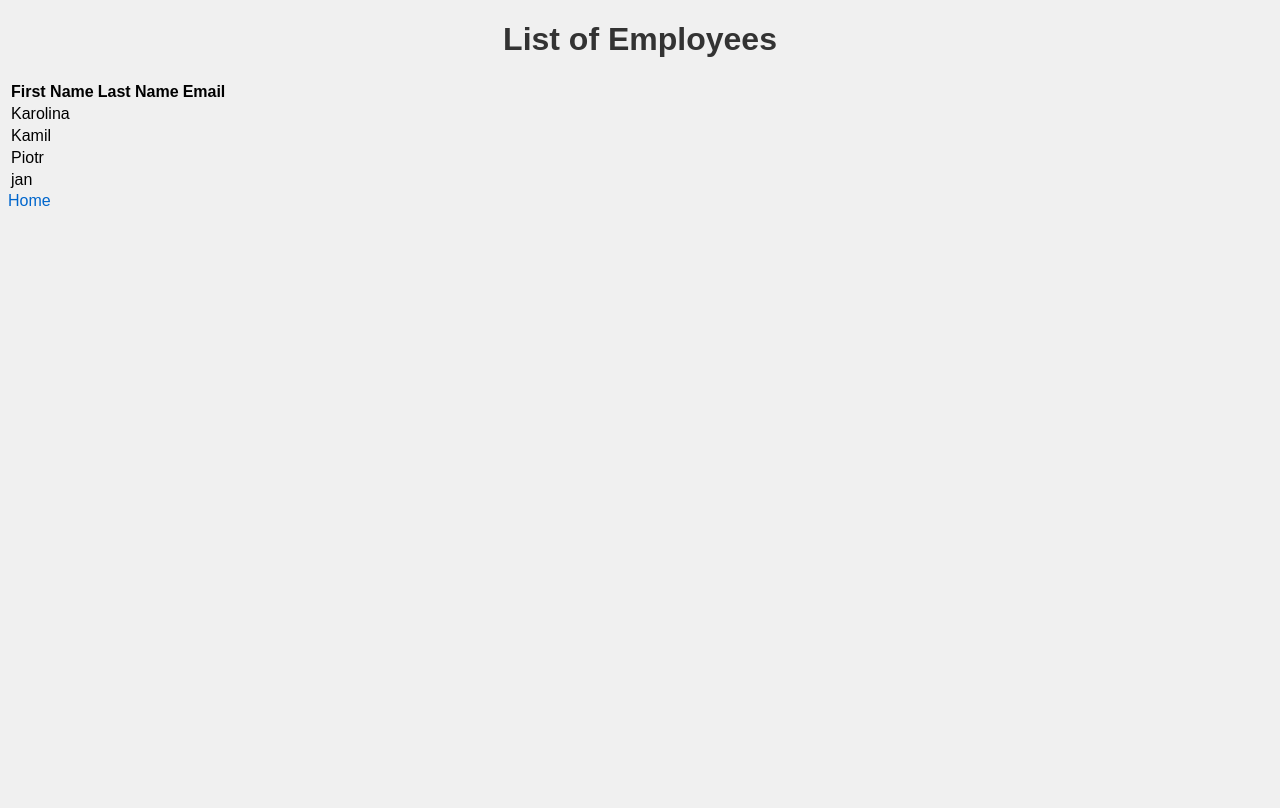
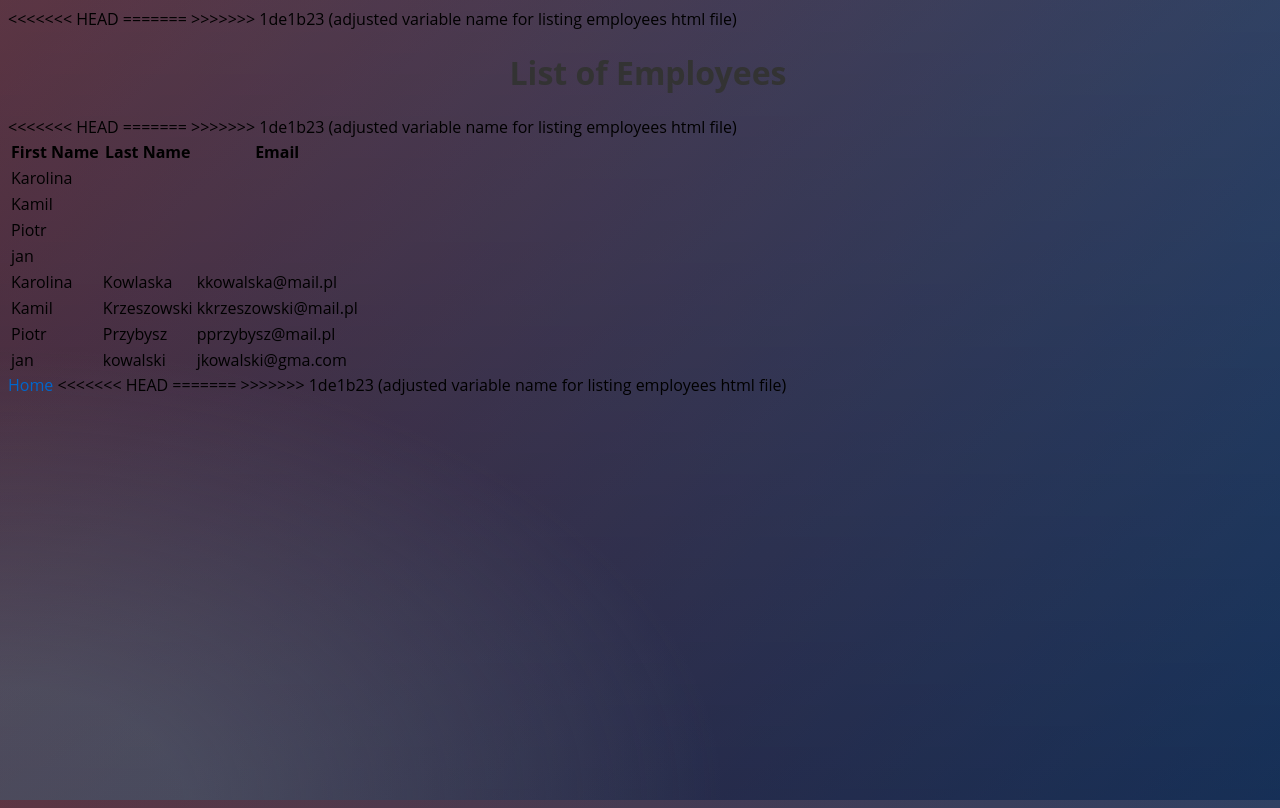
Before and after one commit to haszpe/Med_DB, a Django app: page /list_employee/ in a window 1280 px wide. Before the commit the page ends 206 px from the top, so only its background shows below. Run offline with Django 4.2, Linux system fonts and the light colour scheme; data comes from the database, SQL or seed files in the repository.

Commit message:
adjusted variable name for listing employees html file

```diff
--- a/medDB/templates/list_employee.html
+++ b/medDB/templates/list_employee.html
@@ -2,11 +2,17 @@
 
 <!DOCTYPE html>
 <html lang="en">
+
 <head>
     <meta charset="UTF-8">
     <title>List of Employees</title>
+<<<<<<< HEAD
     <link rel="stylesheet" href="{% static 'styles.css' %}" type= "text/css" >
+=======
+    <link rel="stylesheet" href="{% static 'style_login.css' %}" type="text/css">
+>>>>>>> 1de1b23 (adjusted variable name for listing employees html file)
 </head>
+
 <body>
     <h1>List of Employees</h1>
     <table>
@@ -15,6 +21,7 @@
                 <th>First Name</th>
                 <th>Last Name</th>
                 <th>Email</th>
+<<<<<<< HEAD
                 <!-- Add more headers here if you want to display more fields -->
             </tr>
         </thead>
@@ -32,7 +39,24 @@
     </tr>
     {% endfor %}
 </tbody>
+=======
+            </tr>
+        </thead>
+        <tbody>
+            {% for employee in all_employees %}
+            <tr>
+                <td>{{ employee.first_name }}</td>
+                <td>{{ employee.surname }}</td>
+                <td>{{ employee.mail }}</td>
+            </tr>
+            {% endfor %}
+        </tbody>
+>>>>>>> 1de1b23 (adjusted variable name for listing employees html file)
     </table>
-<a href="{% url 'home' %}">Home</a>
+    <a href="{% url 'home' %}">Home</a>
 </body>
+<<<<<<< HEAD
+=======
+
+>>>>>>> 1de1b23 (adjusted variable name for listing employees html file)
 </html>
```
